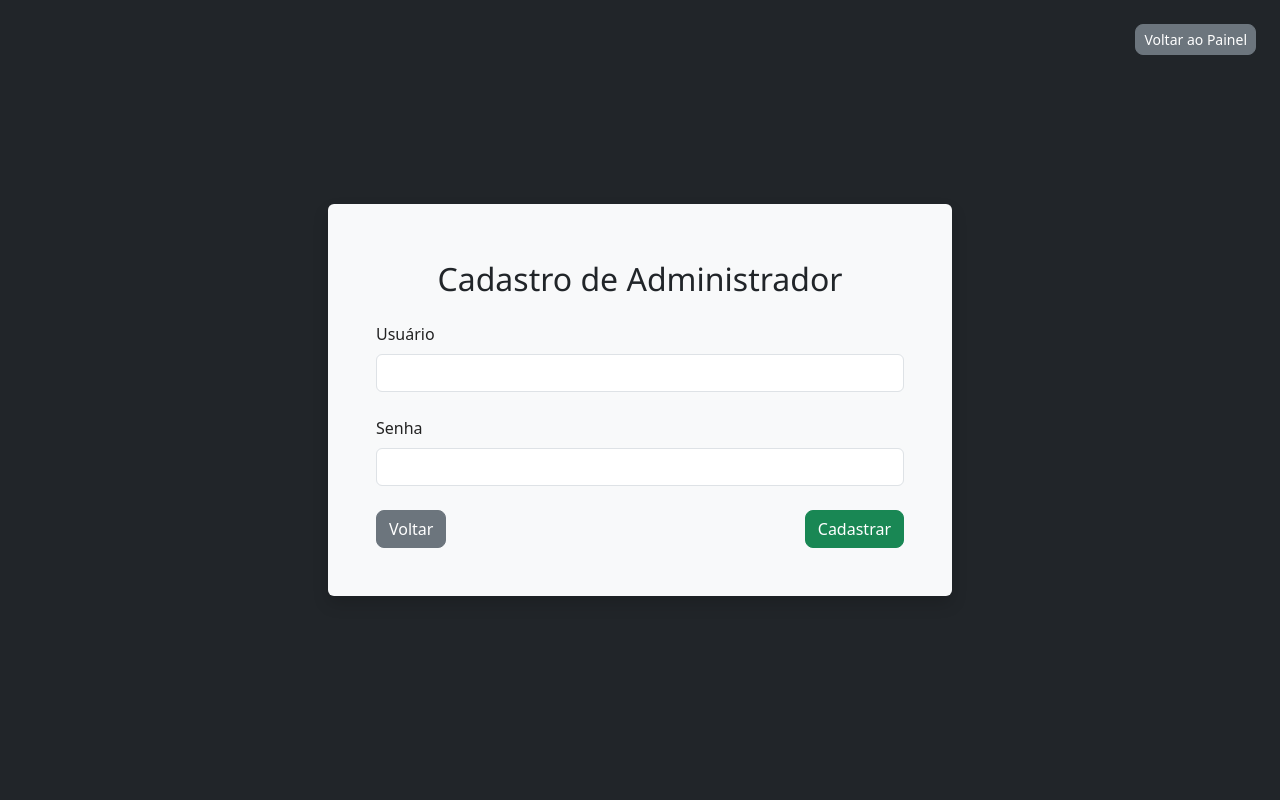
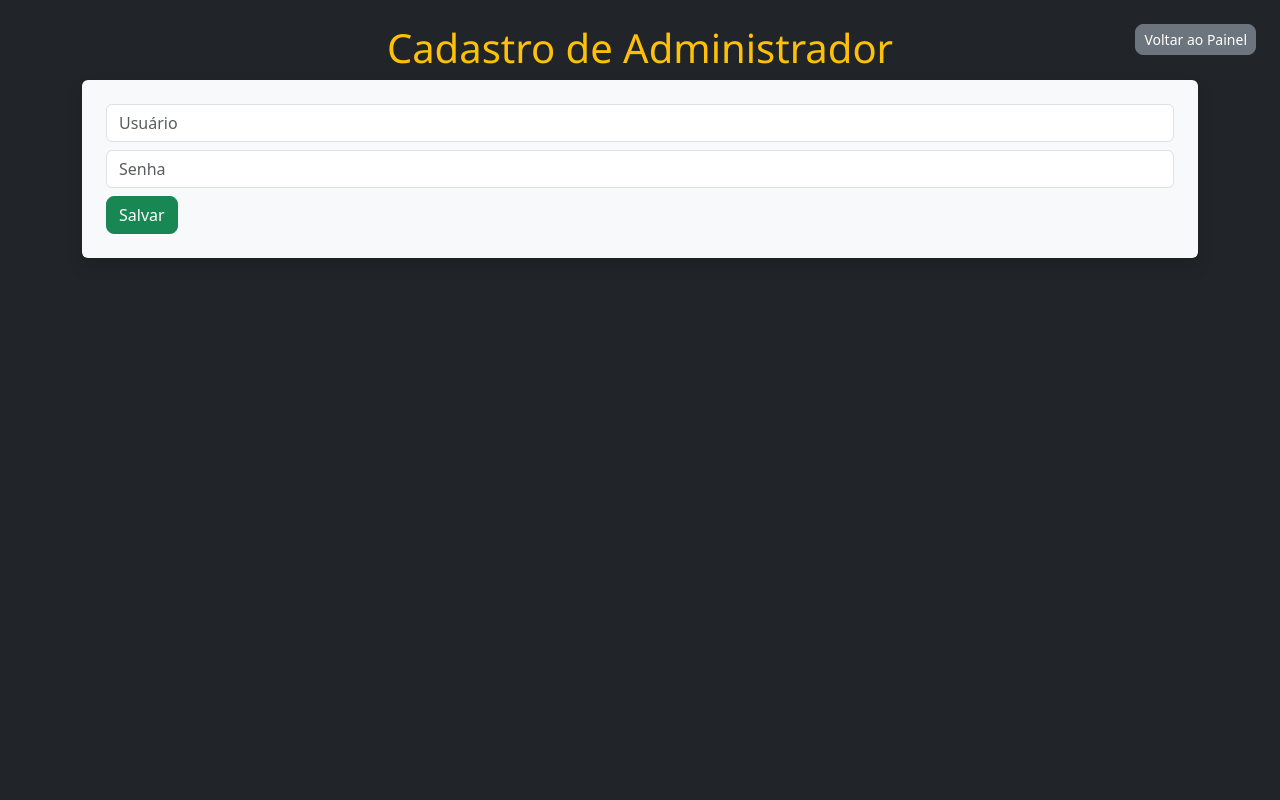
Before and after one commit to MatheusVSG/projeto_bartira_modas, a PHP site: page /view/administrador/cadastro_administrador.php in a window 1280 px wide. Run offline with PHP 8.4, Linux system fonts and the light colour scheme; a user stored in the database is signed in.

Commit message:
Update cadastro_administrador.php

```diff
--- a/projeto_lab_db/view/administrador/cadastro_administrador.php
+++ b/projeto_lab_db/view/administrador/cadastro_administrador.php
@@ -8,46 +8,29 @@ if (!isset($_SESSION['usuario_id']) || $_SESSION['tipo_usuario'] != 'admin') {
     exit();
 }
 ?>
+
 <!DOCTYPE html>
 <html lang="pt-BR">
 
 <head>
-    <title>Bartira Modas | Cadastro de Administrador</title>
-    <style>
-        .logo {
-            max-width: 200px;
-            margin-bottom: 20px;
-        }
-    </style>
+    <title>Cadastro de Administrador</title>
+    <link href="https://cdn.jsdelivr.net/npm/bootstrap@5.3.5/dist/css/bootstrap.min.css" rel="stylesheet">
 </head>
 
-<body>
-    <div class="w-100 vh-100 d-flex flex-column justify-content-center align-items-center bg-dark p-3">
+<body class="bg-dark text-light">
+    <div class="container py-4">
+        <h1 class="text-center text-warning">Cadastro de Administrador</h1>
+
+        <form action="../../controller/administrador/administrador_controller.php" method="POST" class="bg-light text-dark p-4 rounded shadow">
+            <input type="text" name="usuario" class="form-control mb-2" placeholder="Usuário" required>
+            <input type="password" name="senha" class="form-control mb-2" placeholder="Senha" required>
+            <button type="submit" name="cadastrar" class="btn btn-success">Salvar</button>
+        </form>
+
         <a href="home_adm.php" class="btn btn-secondary btn-sm position-fixed" style="top: 24px; right: 24px; z-index: 999;">Voltar ao Painel</a>
-        <div class="col-12 col-md-6 bg-light p-5 rounded shadow position-relative">
-            <div class="d-flex justify-content-end mb-2 gap-2">
-                <!-- Botão de voltar já está fixo acima -->
-            </div>
-            <h2 class="text-center text-dark mb-4">Cadastro de Administrador</h2>
+    </div>
 
-            <form action="../../controller/administrador/administrador_controller.php" method="POST">
-                <div class="mb-4">
-                    <label for="usuario" class="form-label">Usuário</label>
-                    <input type="text" name="usuario" id="usuario" required class="form-control">
-                </div>
-
-                <div class="mb-4">
-                    <label for="senha" class="form-label">Senha</label>
-                    <input type="password" name="senha" id="senha" required class="form-control">
-                </div>
-
-                <div class="d-flex justify-content-between">
-                    <a href="home_adm.php" class="btn btn-secondary">Voltar</a>
-                    <button type="submit" name="cadastrar" class="btn btn-success">Cadastrar</button>
-                </div>
-            </form>
-        </div>
-    </div>
+    <script src="https://cdn.jsdelivr.net/npm/bootstrap@5.3.5/dist/js/bootstrap.bundle.min.js" integrity="sha384-k6d4wzSIapyDyv1kpU366/PK5hCdSbCRGRCMv+eplOQJWyd1fbcAu9OCUj5zNLiq" crossorigin="anonymous" defer></script>
 </body>
 
 </html>
```
